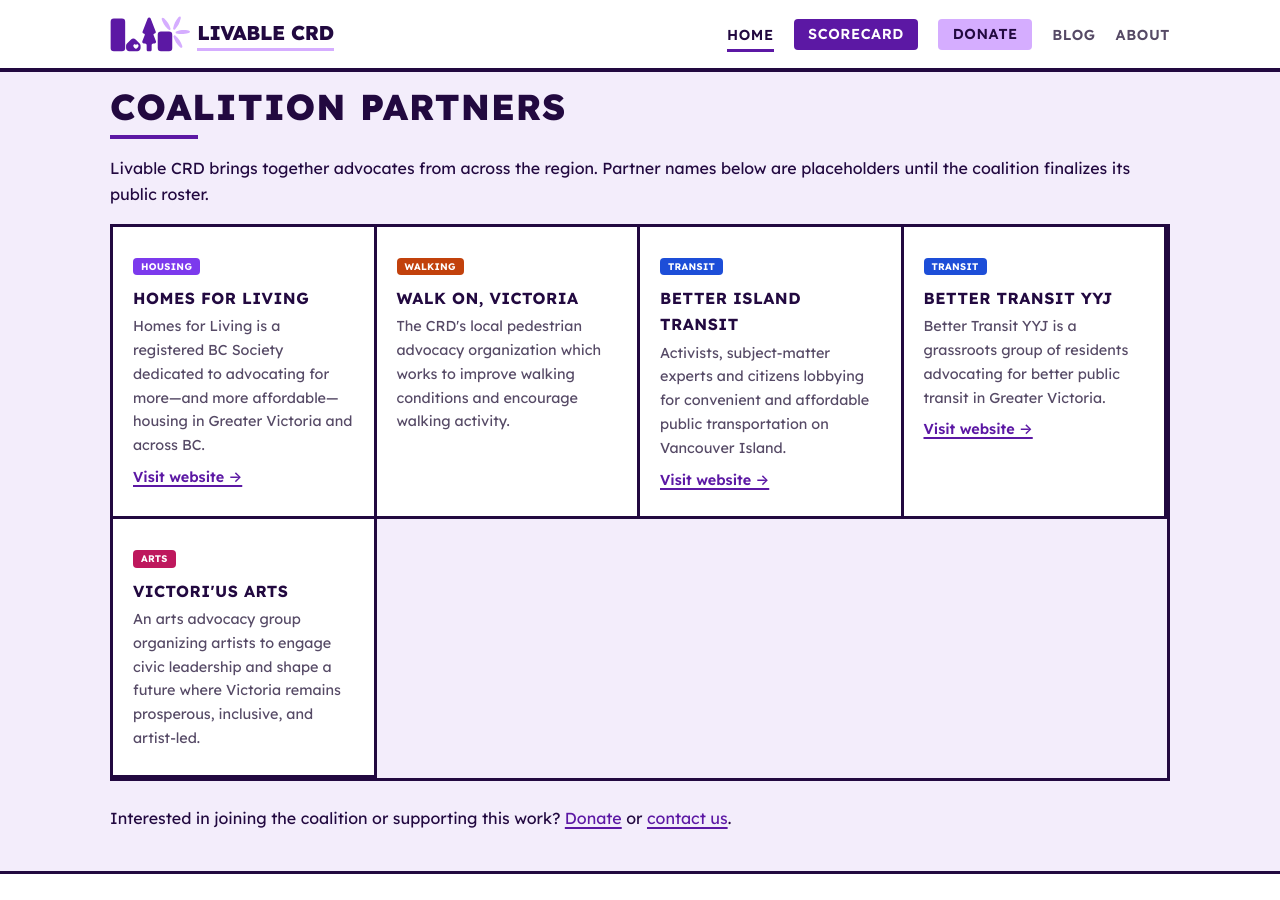
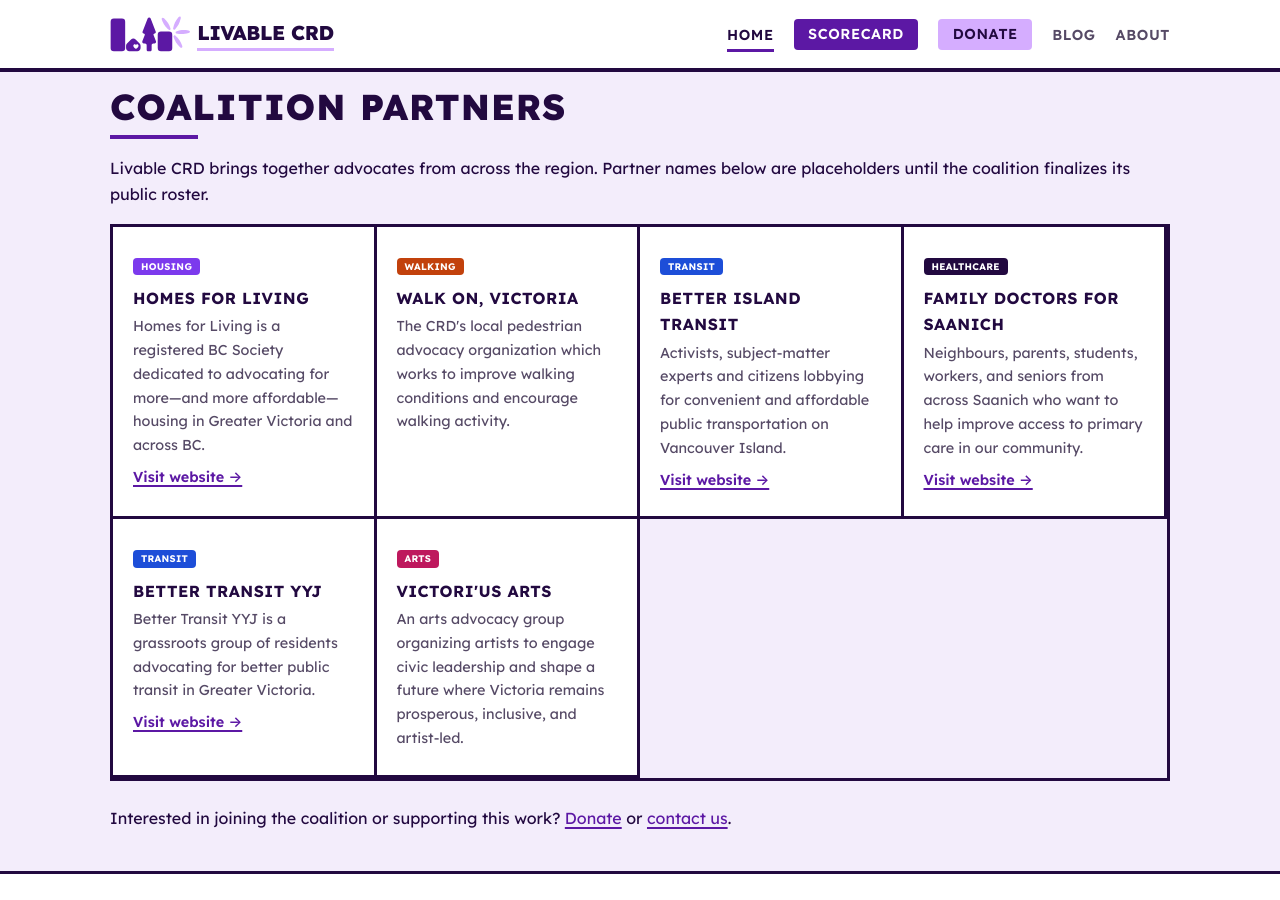
Before and after one commit to LaputanMachines/livable-crd-website, a Jekyll site: the page built from index.md, in a window 1280 px wide and 900 px high, scrolled down 1180 px. Built offline with Jekyll 4.4.1, drawn with Linux system fonts in a browser that asks for light colours.

Commit message:
Add family doctors for saanich partner group

```diff
--- a/_data/partners.yml
+++ b/_data/partners.yml
@@ -28,6 +28,10 @@
   logo: /assets/images/partners/better-island-transit.png
   url: https://betterislandtransit.ca/
   category: transit
+- name: Family Doctors for Saanich
+  note: Neighbours, parents, students, workers, and seniors from across Saanich who want to help improve access to primary care in our community.
+  url: https://www.familydoctorsforsaanich.ca/
+  category: healthcare
 - name: Better Transit YYJ
   note: Better Transit YYJ is a grassroots group of residents advocating for better public transit in Greater Victoria.
   logo: /assets/images/partners/better-transit-yyj.png
```
